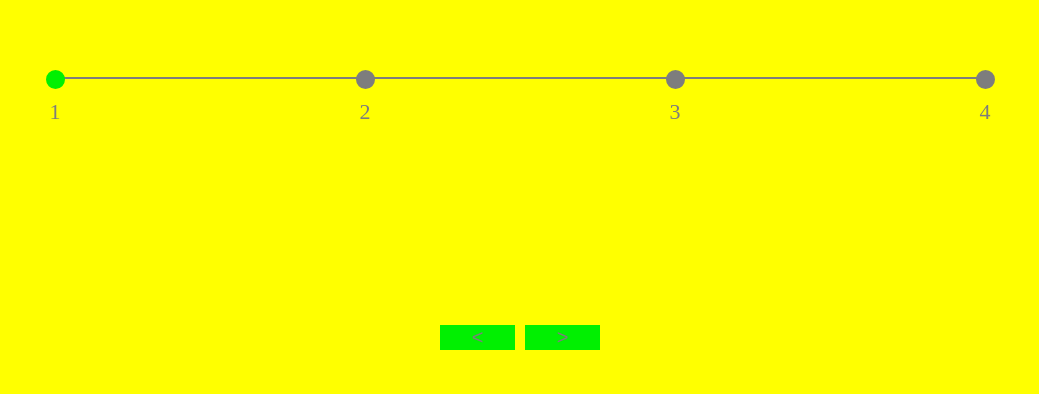
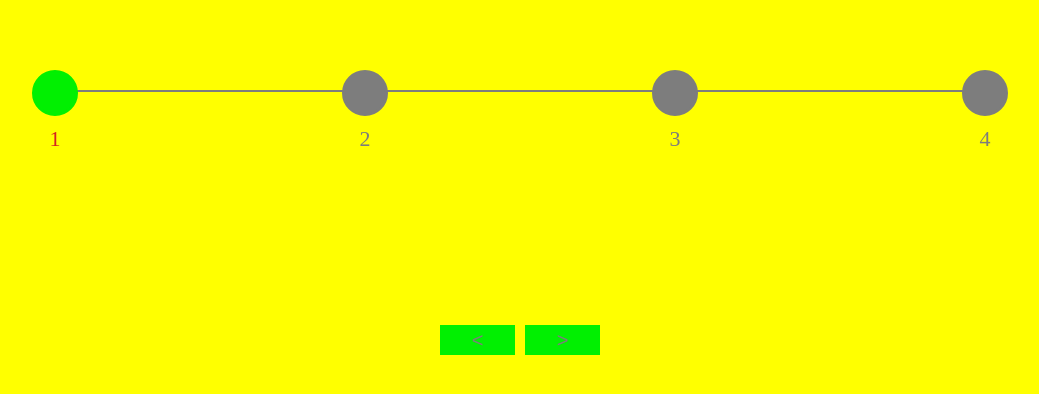
Before and after one commit to thilakarajan/step-progress-bar, a plain HTML site: page index.html in a window 1280 px wide. Shown: the whole page, without its empty margins (120-1159 px from the left). Drawn offline with Linux system fonts and the light colour scheme.

Commit message:
Update style.css

```diff
--- a/style.css
+++ b/style.css
@@ -4,8 +4,7 @@
 }
 
 .progressbar {
-  margin: 50px 0 50px 0;
-  counter-reset: step;
+  margin: 50px 0;
 }
 .progressbar li {
   list-style-type: none;
@@ -14,21 +13,18 @@
   font-size: 22px;
   position: relative;
   text-align: center;
-  text-transform: uppercase;
   color: #7d7d7d;
 }
 .progressbar li:before {
-  width: 15px;
-  height: 15px;
+  width: 40px;
+  height: 40px;
   content: '';
-  line-height: 30px;
-  border: 2px solid #7d7d7d;
+  border: 3px solid #7d7d7d;
   background-color: #7d7d7d;
-  display: block;
-  text-align: center;
+  display: flex;
   margin: 0 auto 10px auto;
   border-radius: 50%;
-  transition: all 0.8s;
+  transition: all 0.5s;
 }
 .progressbar li:after {
   width: 100%;
@@ -36,10 +32,10 @@
   content: '';
   position: absolute;
   background-color: #7d7d7d;
-  top: 7px;
+  top: 20px;
   left: -50%;
   z-index: -1;
-  transition: all 0.8s;
+    transition: all 0.5s;
 }
 .progressbar li:first-child:after {
   content: none;
@@ -47,11 +43,16 @@
 .progressbar li.active:before {
   border-color: rgb(1, 240, 1);
   background-color: rgb(1, 240, 1);
-  transition: all 0.8s;
+  transition: all 0.5s;
 }
 .progressbar li.active:after {
   background-color: rgb(1, 240, 1);
-  transition: all 0.8s;
+  transition: all 0.5s;
+}
+
+.progressbar .active{
+  color: rgb(212, 34, 34);
+
 }
 
 .btn {
@@ -59,6 +60,7 @@
   border: 1px solid rgb(1, 240, 1);
   margin: 5px;
   width: 75px;
+  height: 30px;
   font-size: 20px;
   color: #7d7d7d;
 }
@@ -72,7 +74,6 @@
   width: 100%;
 }
 body {
-  /* overflow: hidden; */
   box-sizing: border-box;
   background-color: yellow;
   height: 20vh;
```
